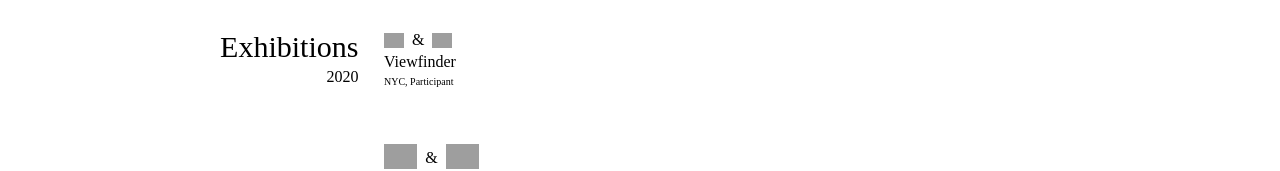
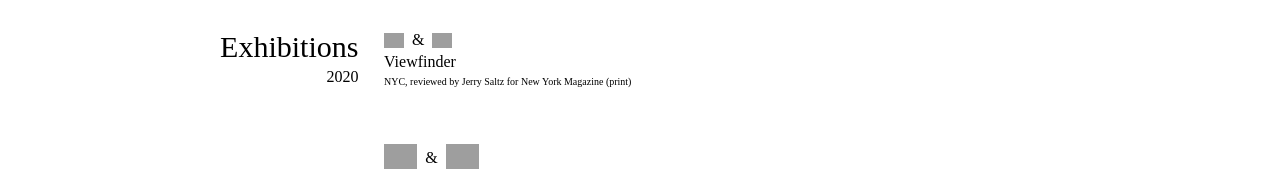
Before and after one commit to Ricky1280/lumianocito, a website: page public/exhibitions.html in a window 1280 px wide. Shown: the part 165-336 px from the top of the page. Drawn offline with Linux system fonts and the light colour scheme; grey boxes are pictures that could not be loaded; a web font is replaced by a local one.

Commit message:
updated viewfinder in exhibitions

```diff
--- a/public/exhibitions.html
+++ b/public/exhibitions.html
@@ -574,7 +574,7 @@
           Viewfinder
          </div>
          <div class="pressarticledist">
-           NYC, Participant
+           NYC, reviewed by Jerry Saltz for New York Magazine (print)
          </div>
        </div>
 
```
Also changed, not shown: public/public/press.html (+1 -1 lines), 1 other file.
